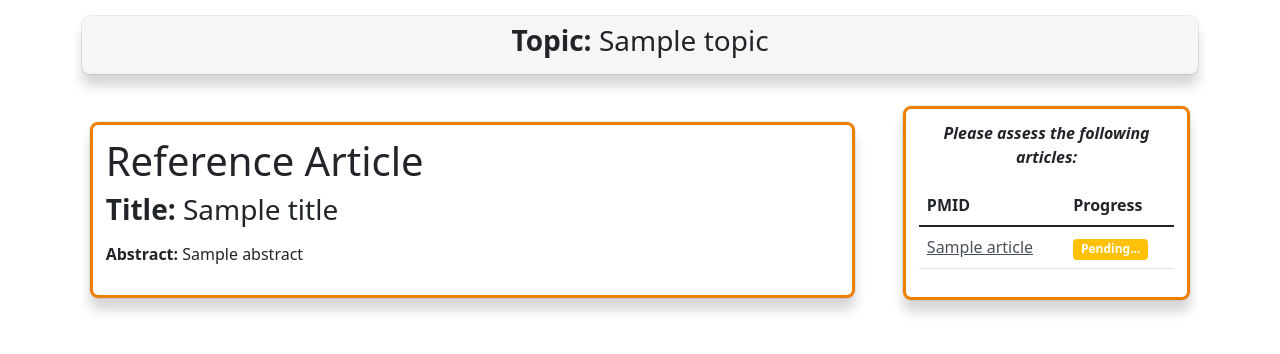
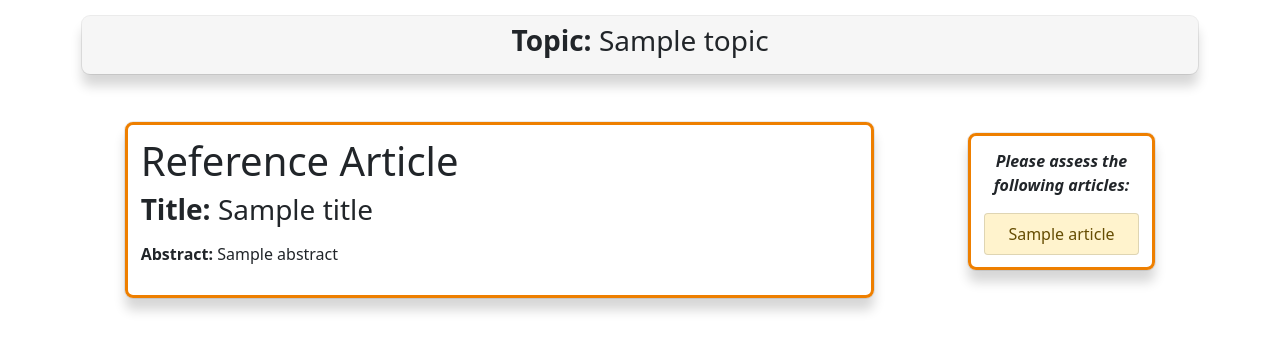
Before and after one commit to zbmed-semtec/TREC-doc-2-doc-relevance, a Flask app: template app/templates/ref_article.html in a window 1280 px wide. Shown: the part 191-545 px from the top of the page. Run offline with Flask 2, Linux system fonts and the light colour scheme; the template is opened without the code that fills it: most values are stand-ins (such as "Sample title", 1, 10 or a date in 2020); parts of the project's set-up code (start-up, migrations or seed data) failed here and were passed over; some libraries are stand-ins or nearby versions.

Commit message:
minor visual overhauls for progress tracking

```diff
--- a/app/templates/login.html
+++ b/app/templates/login.html
@@ -41,7 +41,6 @@
 <main class="form-signin">
     <form>
       <a href="/"><img class="mb-4" src="{{ url_for('static', filename='/media/ZBMED17_e_cymk_cl_www.png') }}" alt=""></a>
-      <h1 class="h3 mb-3 fw-normal">Please sign in</h1>
 
       <div class="form-floating">
         <input type="email" class="form-control" id="floatingInput" placeholder="name@example.com">
--- a/app/templates/ref_article.html
+++ b/app/templates/ref_article.html
@@ -6,7 +6,6 @@
     <meta name="viewport" content="width=device-width, initial-scale=1">
     <meta name="description" content="Reference Article Page">
     <meta name="author" content="Tim Fellerhoff and Bootstrap contributors">
-
     <!-- Bootstrap CSS -->
     <link href="https://cdn.jsdelivr.net/npm/bootstrap@5.1.3/dist/css/bootstrap.min.css" rel="stylesheet" integrity="sha384-1BmE4kWBq78iYhFldvKuhfTAU6auU8tT94WrHftjDbrCEXSU1oBoqyl2QvZ6jIW3" crossorigin="anonymous">
 	<!-- Basic ZBMed CSS-->
@@ -21,7 +20,7 @@
     <script src="https://cdn.jsdelivr.net/npm/bootstrap@5.1.3/dist/js/bootstrap.bundle.min.js" integrity="sha384-ka7Sk0Gln4gmtz2MlQnikT1wXgYsOg+OMhuP+IlRH9sENBO0LRn5q+8nbTov4+1p" crossorigin="anonymous"></script>
 	<div class="container">
 		<header class="d-flex flex-wrap align-items-center justify-content-center justify-content-md-between py-3 mb-4 border-bottom">
-			<img class="bi me-2" height="110" src="{{ url_for('static', filename='/media/ZBMED17_e_cymk_cl_www.png') }}"></img>
+			<a href= "/"><img class="bi me-2" height="110" src="{{ url_for('static', filename='/media/ZBMED17_e_cymk_cl_www.png') }}"></img></a>
 			<ul class="nav col-12 col-md-auto mb-2 justify-content-center mb-md-0">
 			  <li><a href="/" class="nav-link px-2 link-secondary">Home</a></li>
 			  <li><a href="/topics" class="nav-link px-2 link-dark">Topics</a></li>
@@ -36,7 +35,7 @@
 
 
 	<main>
-		<div class="container">
+		<div class="container" style="margin: auto;">
 			<nav aria-label="breadcrumb">
 				<ol class="breadcrumb">
 				<li class="breadcrumb-item"><a href="/topics">Topics Overview</a></li>
@@ -49,32 +48,26 @@
 			<div class="well well-lg" style="background: #f6f6f6; border-radius:0.5em; padding: .5em; box-shadow: 0 12px 12px 0 rgba(0, 0, 0, 0.16), 0 0 0 1px rgba(0, 0, 0, 0.08);">
 				<h3 align="center"><b>Topic:</b> {{ topic }} </h3>
 			</div>
-		</div>
 		<div class="container" style="margin-top:1.5em; padding: .5em;">
 			<div class="row">
 			  	<div class="col-8" style="border-style: solid; border-color: #ee7f00; border-radius:0.5em; padding: .8em; margin:auto; margin-top: 1em; box-shadow: 0 12px 12px 0 rgba(0, 0, 0, 0.16), 0 0 0 1px rgba(0, 0, 0, 0.08);">
 					<h1>Reference Article</h1>
                     <h3 align="justify"><b>Title:</b> {{ title }}</h3>
-					<p style="margin-top: 15px;" align="justify"><b>Abstract:</b> {{ abstract }}</div>
-				<div class="col-3" id=form style="border-style:solid; border-color: #ee7f00; border-radius:0.5em; margin:auto; padding: .8em; box-shadow: 0 12px 12px 0 rgba(0, 0, 0, 0.16), 0 0 0 1px rgba(0, 0, 0, 0.08);">
-						<div class="list-group">
-							<p align="center"><em><strong>Please assess the following articles:</strong></em></p>
-							<table class="table">
-								<thead class="thead-dark">
-									<tr>
-										<th scope="col">PMID</th>
-										<th scope="col">Progress</th>
-									</tr>
-								</thead>
+					<p style="margin-top: 15px;" align="justify"><b>Abstract:</b> {{ abstract }}
+				</div>
+				<div class="col-2" style="border-style:solid; border-color: #ee7f00; border-radius:0.5em; margin:auto; padding: .8em; box-shadow: 0 12px 12px 0 rgba(0, 0, 0, 0.16), 0 0 0 1px rgba(0, 0, 0, 0.08);">
+					<p align="center"><em><strong>Please assess the following articles:</strong></em></p>
+					<div class="list-group">
 								{%for article in article_list%}
-								<tr>
-									<td><a href="/{{ topic_id }}/{{ pmid }}/{{ article }}" class="list-group list-group-item-action">{{ article }}</a></td>
-									<td><span class="badge bg-warning">Pending...</span></td>
-								</tr>
+								{%if submitted  %} <!-- in case this article was already evaluated-->
+								<a href="/{{ topic_id }}/{{ pmid }}/{{ article }}" class="list-group-item list-group-item-action list-group-item-success"><center>{{ article }}</center></a>
+								{%else%}
+								<a href="/{{ topic_id }}/{{ pmid }}/{{ article }}" class="list-group-item list-group-item-action list-group-item-warning"><center>{{ article }}</center></a>
+								{%endif%}
 								{%endfor%}
-							</table>
-						</div>
+					</div>
 				</div>
+			</div>
 		</div>
 	</main>
     <!-- Option 2: Separate Popper and Bootstrap JS -->
```
Also changed, not shown: app/templates/topic.html (+4 -7 lines), app/templates/topics_overview.html (+10 -3 lines).
